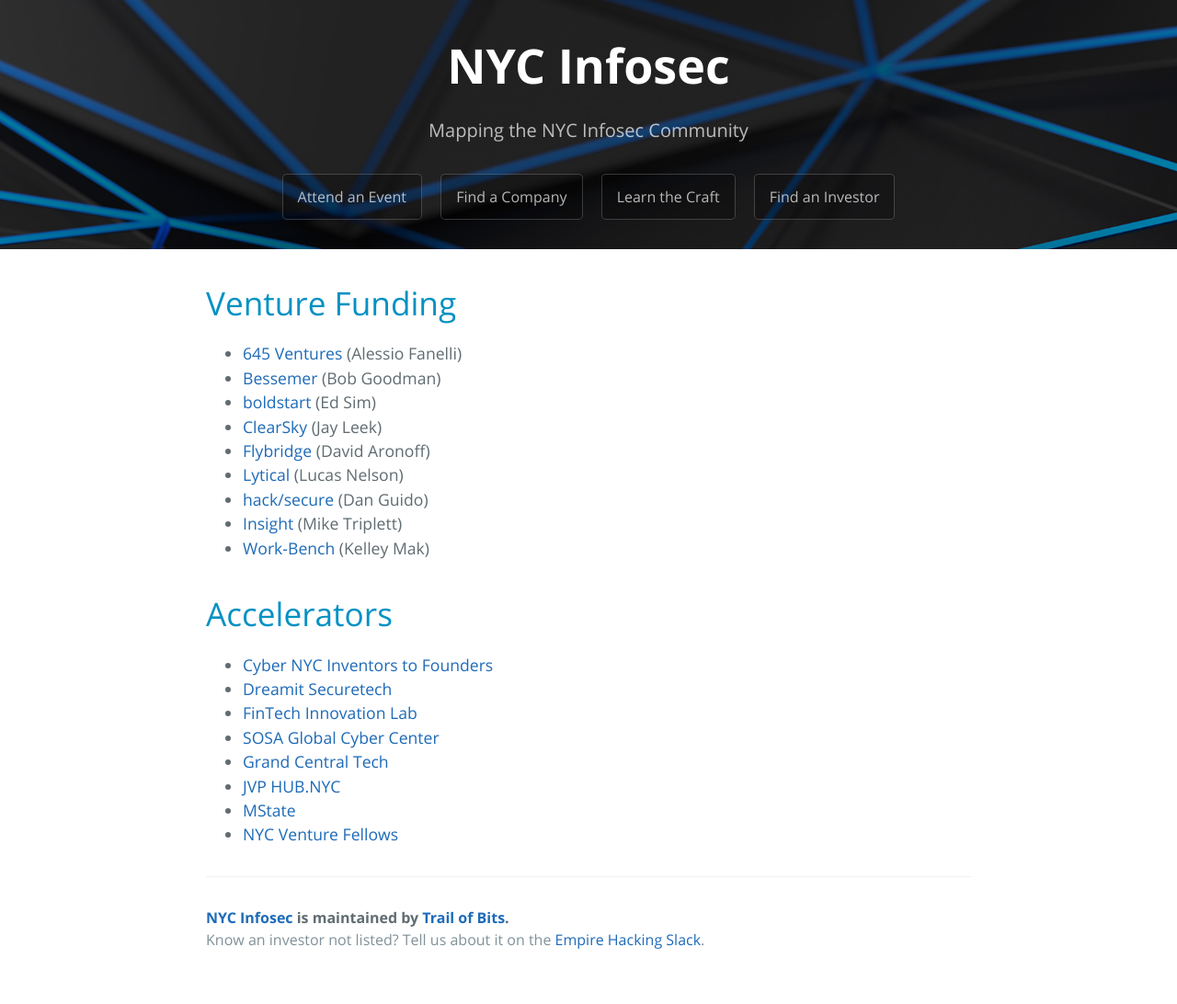
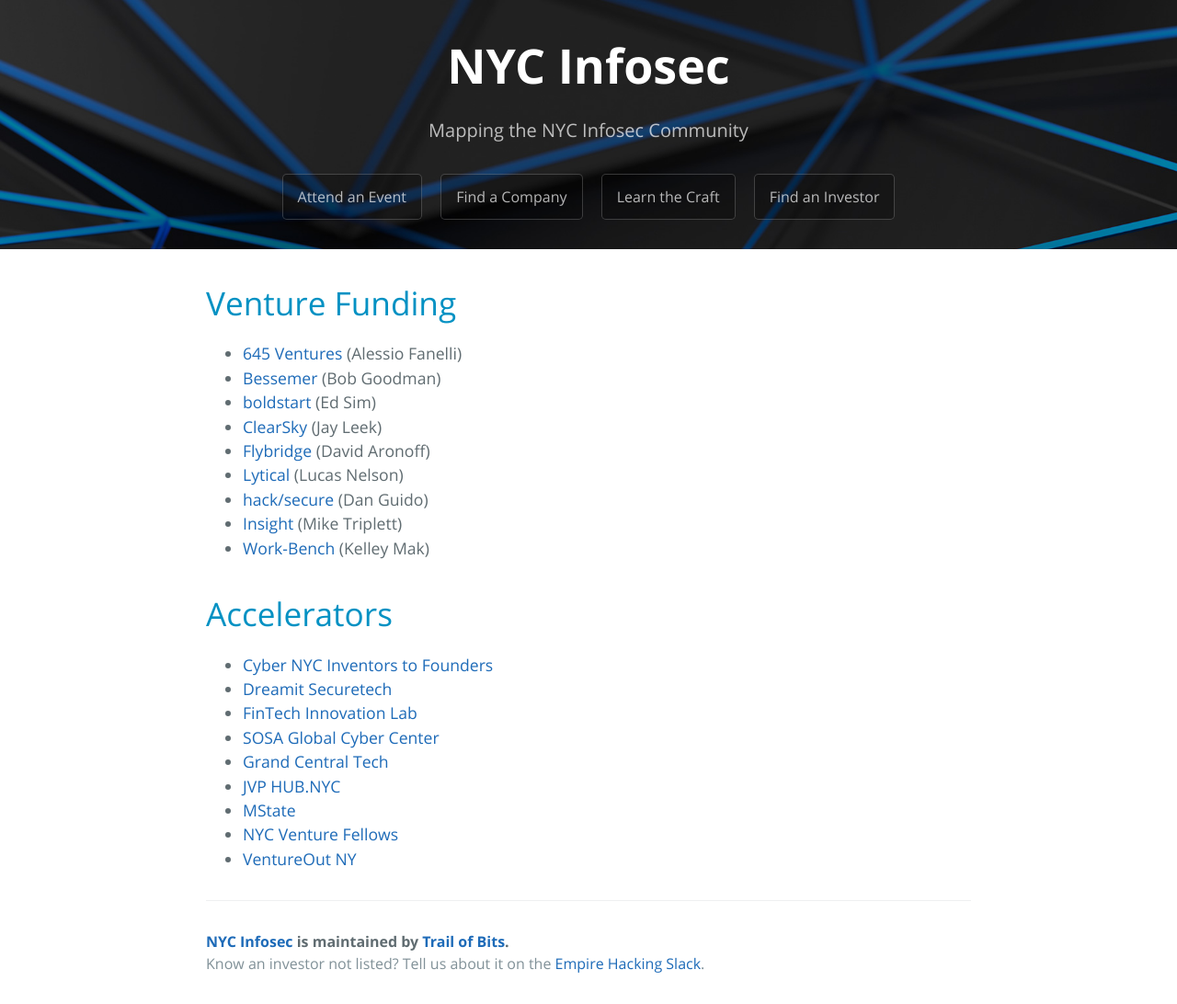
Before and after one commit to trailofbits/nyc-infosec, a Jekyll site: the page built from investors.md, in a window 1280 px wide. Shown: the whole page at 92% size. Built offline with Jekyll 4.4.1, drawn with Linux system fonts in a browser that asks for light colours; our own code applies the rules of GitHub Pages for plain Markdown files; before the commit the page ends 1066 px from its top, so only the background shows below that.

Commit message:
add ventureout

```diff
--- a/investors.md
+++ b/investors.md
@@ -24,3 +24,4 @@
 * [JVP HUB.NYC](http://hub.nyc/)
 * [MState](https://www.mstate.io/)
 * [NYC Venture Fellows](http://nycventurefellows.org/)
+* [VentureOut NY](https://ventureoutny.com/programs/cybersecurity/)
```
